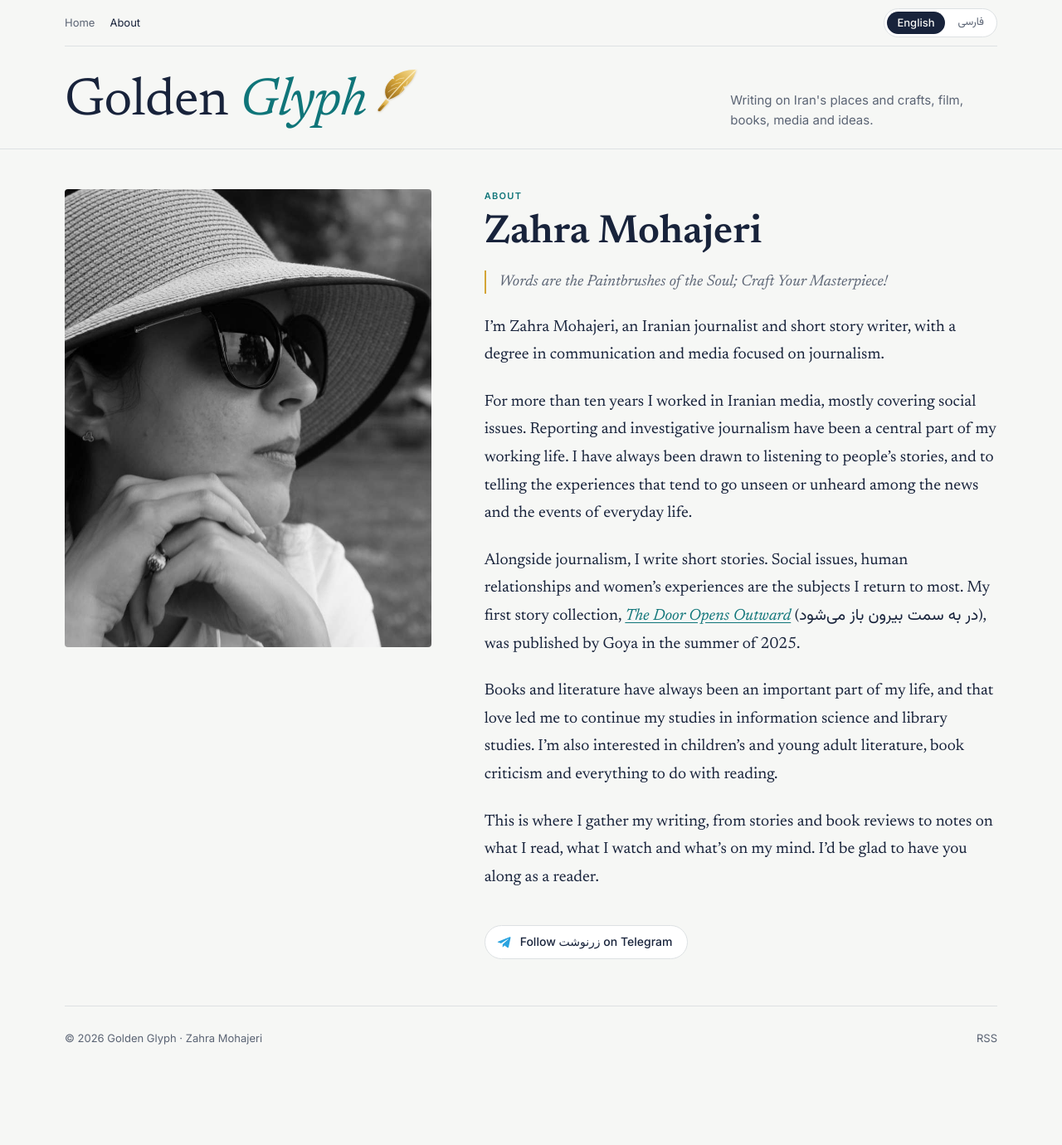
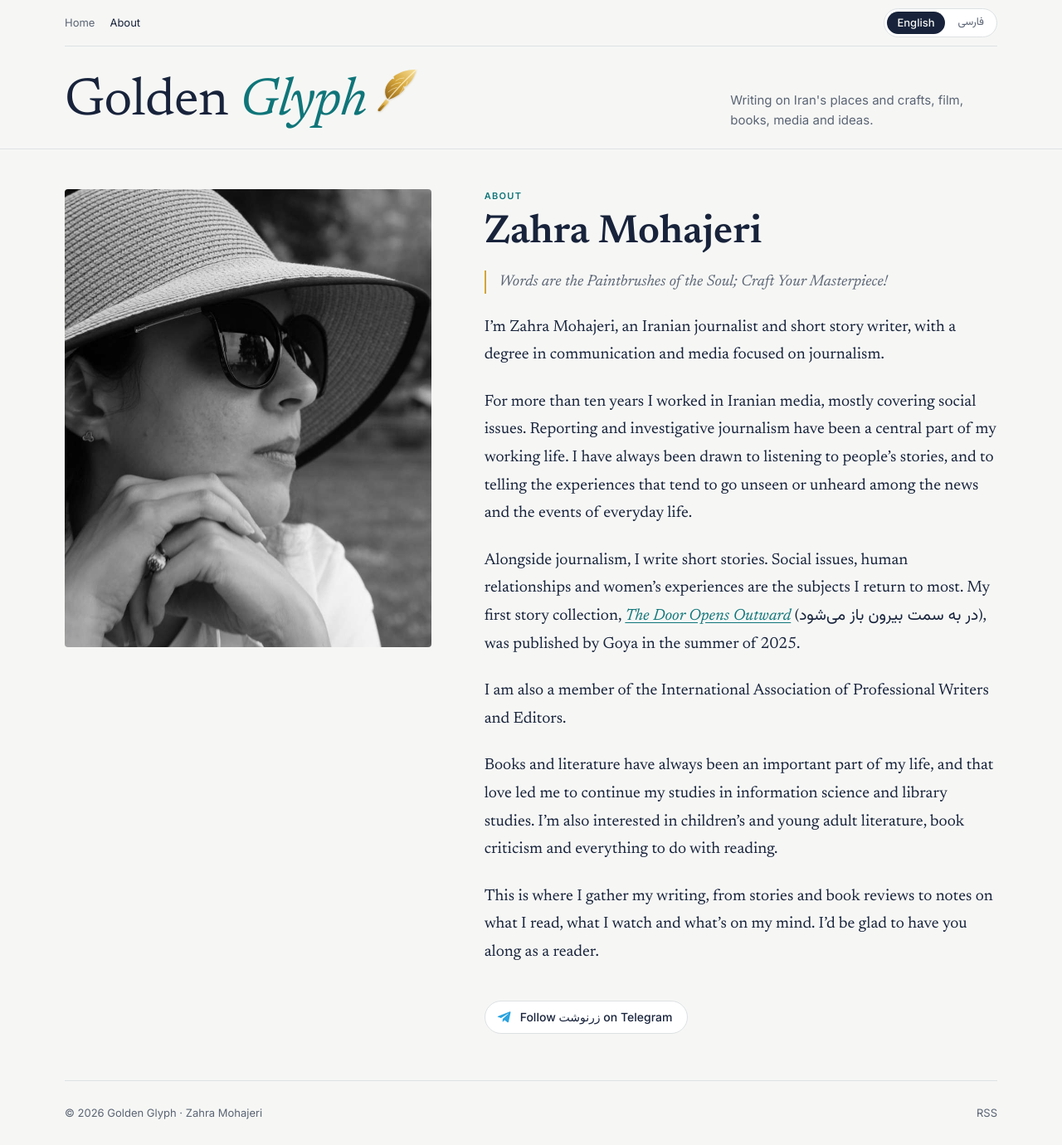
Before and after one commit to zmohajeri/zmohajeri.github.io, a Jekyll site: the page built from en/about.md, in a window 1280 px wide. Shown: the whole page at 83% size. Built offline with Jekyll 4.4.1, drawn with Linux system fonts in a browser that asks for light colours; before the commit the page ends 1290 px from its top, so only the background shows below that.

Commit message:
English About page: restore professional writers association membership
Co-Authored-By: Claude Opus 5.5 <noreply@anthropic.com>
Claude-Session: https://claude.ai/code/session_01MqRwwpSaB1re11wDQg4XRJ

```diff
--- a/_includes/person.html
+++ b/_includes/person.html
@@ -9,6 +9,7 @@
   "jobTitle": "Journalist and short story writer",
   "description": "Iranian journalist and short story writer; author of the story collection «در به سمت بیرون باز می‌شود» (Goya, 2025).",
   "knowsLanguage": ["fa", "en"],
+  "memberOf": { "@type": "Organization", "name": "International Association of Professional Writers and Editors" },
   "sameAs": ["https://t.me/zar_neveshtt", "https://zmohajeri.wixsite.com/zmohajeri"],
   "mainEntityOfPage": [
     { "@type": "WebPage", "url": "{{ site.url }}/en/about/" },
--- a/en/about.md
+++ b/en/about.md
@@ -11,6 +11,8 @@ For more than ten years I worked in Iranian media, mostly covering social issues
 
 Alongside journalism, I write short stories. Social issues, human relationships and women's experiences are the subjects I return to most. My first story collection, [*The Door Opens Outward*](/fa/2025/09/dar-be-samt-birun-baz-mishavad/) (<bdi lang="fa" dir="rtl">در به سمت بیرون باز می‌شود</bdi>), was published by Goya in the summer of 2025.
 
+I am also a member of the International Association of Professional Writers and Editors.
+
 Books and literature have always been an important part of my life, and that love led me to continue my studies in information science and library studies. I'm also interested in children's and young adult literature, book criticism and everything to do with reading.
 
 This is where I gather my writing, from stories and book reviews to notes on what I read, what I watch and what's on my mind. I'd be glad to have you along as a reader.
```
